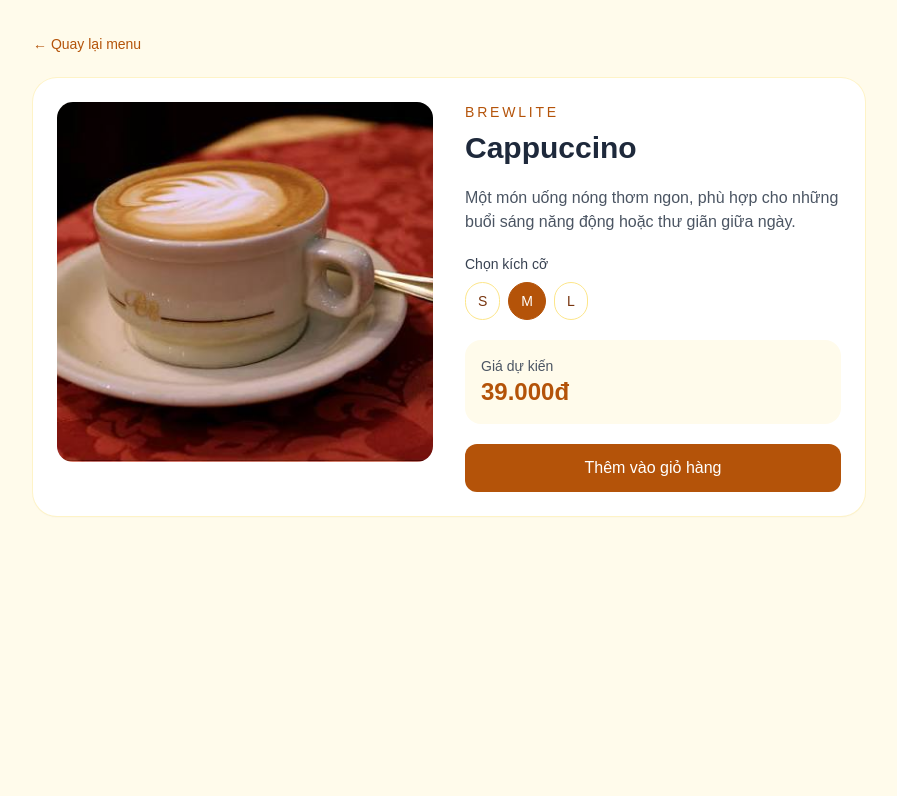
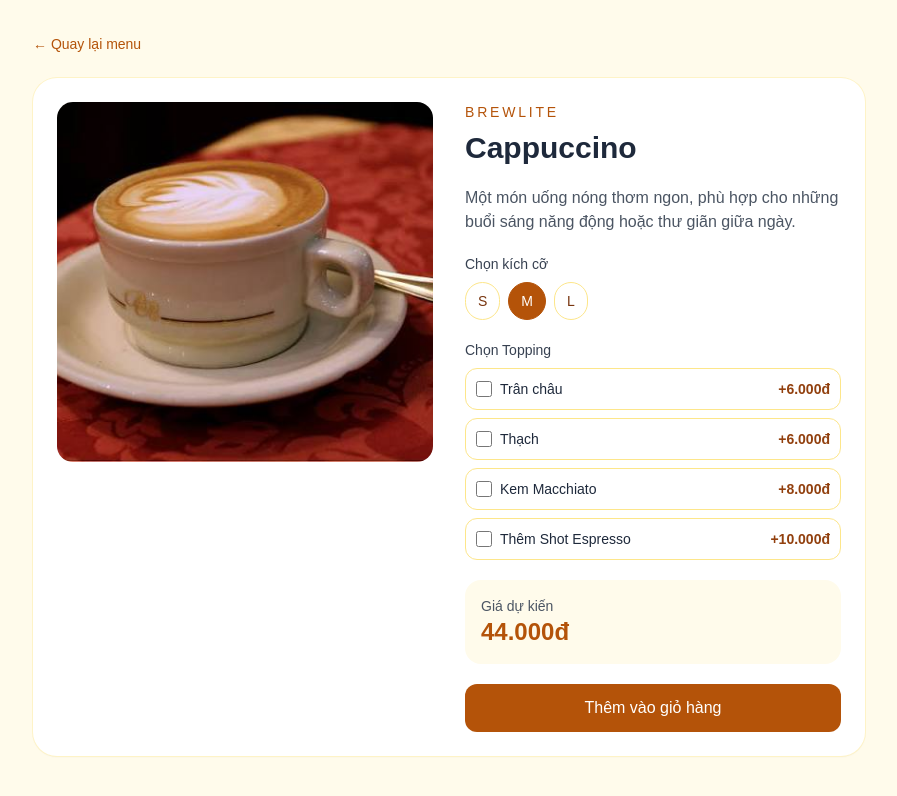
Before and after one commit to ncd426/BrewLite, a Next.js app in the folder apps/web/: page /products/1 in a window 1280 px wide. Shown: the top 796 px of the page, without its empty margins (191-1088 px from the left). Built offline with nearby package versions, Linux system fonts and the light colour scheme; no server answers.

Commit message:
feat: add size and topping options with real-time price calculation
- Implement size selection (S/M/L) and topping add-ons
- Calculate total price in real time based on surcharges
- Pass calculated surcharge price into cart on add

```diff
--- a/apps/web/app/products/[id]/page.tsx
+++ b/apps/web/app/products/[id]/page.tsx
@@ -6,15 +6,36 @@ import { fetchProduct, type Product } from '@/lib/api';
 import { useCart } from '@/components/CartProvider';
 import { MOCK_PRODUCTS } from '@/lib/mock-data';
 
+const SIZE_OPTIONS = [
+  { id: 'S', name: 'Size S', surcharge: 0 },
+  { id: 'M', name: 'Size M', surcharge: 5000 },
+  { id: 'L', name: 'Size L', surcharge: 10000 },
+];
+
+const TOPPING_OPTIONS = [
+  { id: 'pearl', name: 'Trân châu', price: 6000 },
+  { id: 'jelly', name: 'Thạch', price: 6000 },
+  { id: 'macchiato', name: 'Kem Macchiato', price: 8000 },
+  { id: 'shot', name: 'Thêm Shot Espresso', price: 10000 },
+];
 export default function ProductDetailPage({ params }: { params: { id: string } }) {
   const [product, setProduct] = useState<Product | null>(null);
   const [loading, setLoading] = useState(true);
   const [selectedSize, setSelectedSize] = useState('M');
+  const [selectedToppings, setSelectedToppings] = useState<string[]>([]);
+
+  const handleToggleTopping = (toppingId: string) => {
+    setSelectedToppings((prev) =>
+      prev.includes(toppingId)
+        ? prev.filter((id) => id !== toppingId)
+        : [...prev, toppingId]
+    );
+  };
   const { addToCart } = useCart();
 
   useEffect(() => {
     const productId = Number(params.id);
-    fetchProduct(Number(params.id))
+    fetchProduct(productId)
       .then(setProduct)
       .catch(() => {
         const fallback = MOCK_PRODUCTS.find((p) => p.id === productId) || null;
@@ -25,9 +46,13 @@ export default function ProductDetailPage({ params }: { params: { id: string } }
 
   const totalPrice = useMemo(() => {
     if (!product) return 0;
-    const sizeMultiplier = selectedSize === 'S' ? 0.9 : selectedSize === 'L' ? 1.15 : 1;
-    return Math.round(product.price * sizeMultiplier);
-  }, [product, selectedSize]);
+    const sizeSurcharge = SIZE_OPTIONS.find((s) => s.id === selectedSize)?.surcharge || 0;
+    const toppingTotal = selectedToppings.reduce((sum, toppingId) => {
+      const topping = TOPPING_OPTIONS.find((t) => t.id === toppingId);
+      return sum + (topping ? topping.price : 0);
+    }, 0);
+    return product.price + sizeSurcharge + toppingTotal;
+  }, [product, selectedSize, selectedToppings]);
 
   if (loading) {
     return <main className="mx-auto max-w-2xl p-8 text-amber-700">Đang tải sản phẩm...</main>;
@@ -77,6 +102,35 @@ export default function ProductDetailPage({ params }: { params: { id: string } }
               ))}
             </div>
           </div>
+          <div>
+            <p className="mb-2 text-sm font-medium text-gray-700">Chọn Topping</p>
+            <div className="space-y-2">
+              {TOPPING_OPTIONS.map((topping) => {
+                const isChecked = selectedToppings.includes(topping.id);
+                return (
+                  <label
+                    key={topping.id}
+                    className={`flex cursor-pointer items-center justify-between rounded-xl border p-2.5 text-sm transition ${
+                      isChecked ? 'border-amber-700 bg-amber-50' : 'border-amber-200 bg-white'
+                    }`}
+                  >
+                    <div className="flex items-center gap-2">
+                      <input
+                      type="checkbox"
+                      checked={isChecked}
+                      onChange={() => handleToggleTopping(topping.id)}
+                      className="h-4 w-4 rounded text-amber-700"
+                      />
+                      <span>{topping.name}</span>
+                    </div>
+                    <span className="font-semibold text-amber-800">
+                      +{topping.price.toLocaleString('vi-VN')}đ
+                    </span>
+                  </label>
+                );
+            })}
+            </div>
+          </div>
 
           <div className="rounded-2xl bg-amber-50 p-4">
             <p className="text-sm text-gray-600">Giá dự kiến</p>
@@ -84,7 +138,15 @@ export default function ProductDetailPage({ params }: { params: { id: string } }
           </div>
 
           <button
-            onClick={() => addToCart(product, selectedSize)}
+            onClick={() => addToCart(
+              {
+              ...product,
+              price: totalPrice,
+              },
+              selectedSize
+            )
+          }
+
             className="w-full rounded-xl bg-amber-700 px-4 py-3 font-medium text-white"
           >
             Thêm vào giỏ hàng
```
